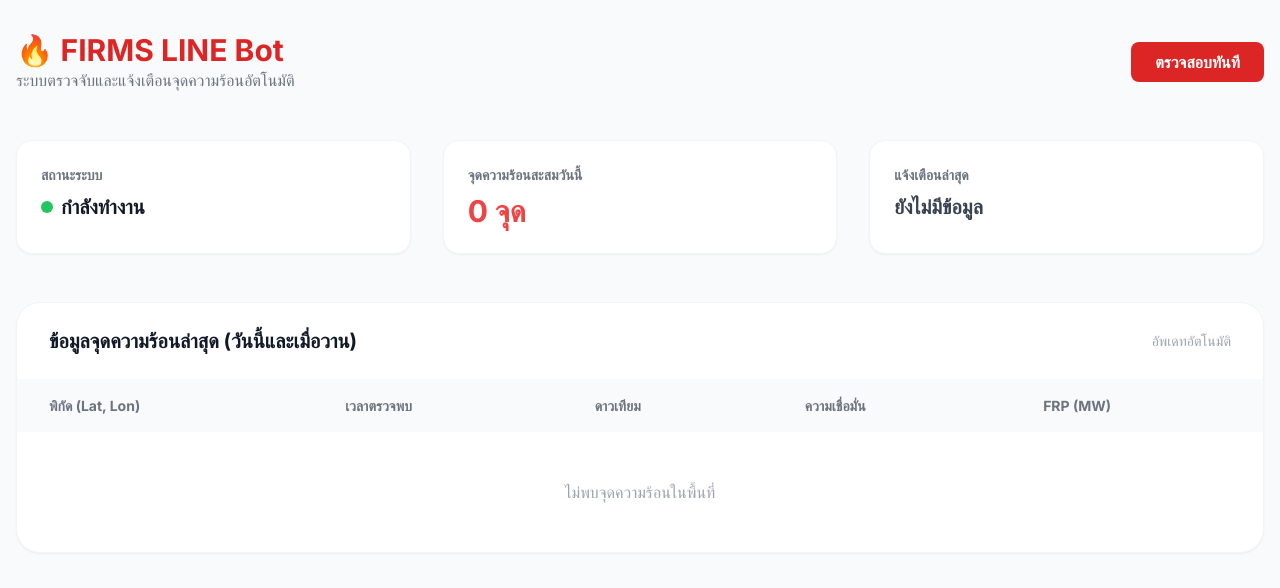
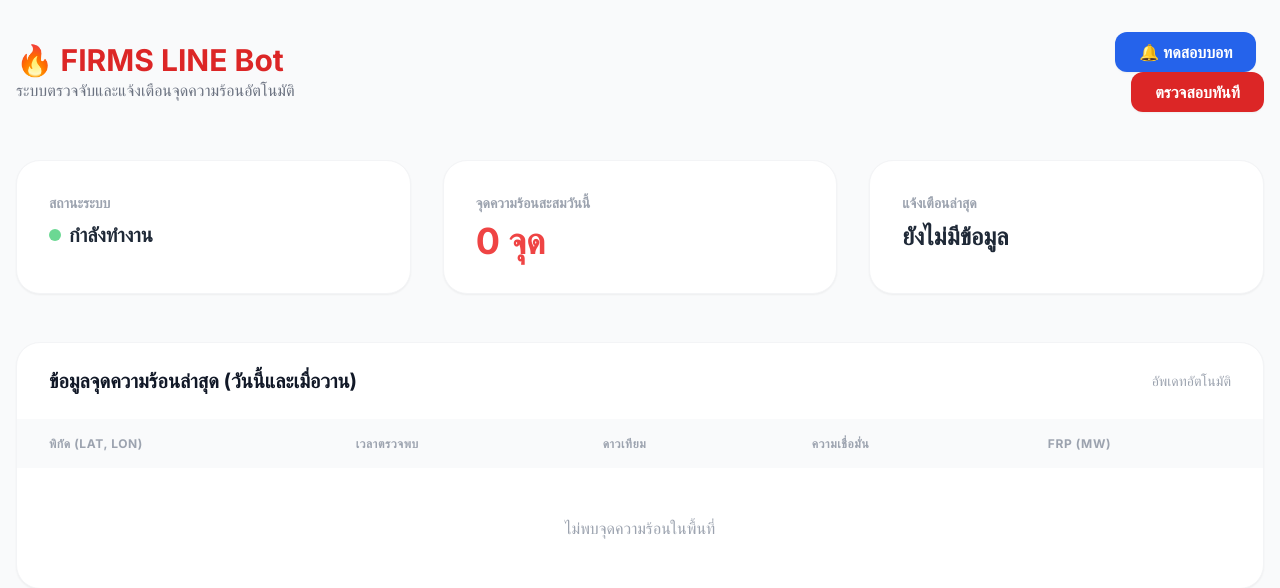
Before and after one commit to vwin2537-arch/Erawan-FireCheck-Bot, a FastAPI app: page / in a window 1280 px wide. Shown: the top 588 px of the page. Run offline with FastAPI, Linux system fonts and the light colour scheme; data that the repository does not hold is empty; some libraries are stand-ins or nearby versions.

Commit message:
fix: time formatting and add test-line bot button

```diff
--- a/app/routers/dashboard.py
+++ b/app/routers/dashboard.py
@@ -32,33 +32,71 @@ async def get_hotspots_today(db: AsyncSession = Depends(get_db)):
     today = thai_now.date()
     yesterday = today - timedelta(days=1)
 
-    # Get hotspots from today AND yesterday to handle day transition and ensure accuracy
+    # Get hotspots from today AND yesterday
     stmt = select(Hotspot).where(
         or_(Hotspot.acq_date == today, Hotspot.acq_date == yesterday)
     ).order_by(desc(Hotspot.acq_date), desc(Hotspot.acq_time))
 
     result = await db.execute(stmt)
-    hotspots = result.scalars().all()
+    hotspots_raw = result.scalars().all()
+
+    # Standardize time format for JS to display easily
+    hotspots = []
+    for h in hotspots_raw:
+        time_str = h.acq_time
+        if time_str and ":" not in time_str and len(time_str) == 4:
+            time_str = f"{time_str[:2]}:{time_str[2:]}"
+
+        hotspots.append({
+            "id": h.id,
+            "latitude": h.latitude,
+            "longitude": h.longitude,
+            "acq_date": str(h.acq_date),
+            "acq_time": time_str,
+            "satellite": h.satellite,
+            "confidence": h.confidence,
+            "frp": h.frp
+        })
 
     # Calculate today's count strictly for the summary card
-    today_count = sum(1 for h in hotspots if h.acq_date == today)
+    today_count = sum(1 for h in hotspots if h["acq_date"] == str(today))
 
     return {
         "today_count": today_count,
         "hotspots": hotspots
     }
 
-@router.get("/notifications")
-async def get_notifications(limit: int = 50, db: AsyncSession = Depends(get_db)):
-    stmt = select(Notification).order_by(desc(Notification.sent_at)).limit(limit)
-    result = await db.execute(stmt)
-    return result.scalars().all()
-
 @router.get("/logs")
 async def get_logs(limit: int = 100, db: AsyncSession = Depends(get_db)):
     stmt = select(CheckLog).order_by(desc(CheckLog.checked_at)).limit(limit)
     result = await db.execute(stmt)
-    return result.scalars().all()
+    logs = result.scalars().all()
+    # Add Z to end of checked_at to help JS understand it's UTC
+    return [{
+        "checked_at": l.checked_at.isoformat() + "Z",
+        "status": l.status,
+        "hotspots_found": l.hotspots_found
+    } for l in logs]
+
+@router.post("/test-line")
+async def test_line():
+    from .dashboard import THAI_TZ
+    line = LINEService()
+    settings = get_settings()
+    target = settings.LINE_GROUP_ID.strip() if settings.LINE_GROUP_ID else None
+
+    if not target:
+        return {"status": "error", "message": "LINE_GROUP_ID not configured"}
+
+    now = datetime.now(THAI_TZ)
+    from linebot.v3.messaging import TextMessage
+    message = TextMessage(text=f"🔔 ทดสอบการทำงานของบอท\n📅 เวลา: {now.strftime('%H:%M:%S')}\n✅ บอทเชื่อมต่อกับระบบ Dashboard เรียบร้อยแล้ว")
+
+    try:
+        await line.push_message(target, [message])
+        return {"status": "success"}
+    except Exception as e:
+        return {"status": "error", "message": str(e)}
 
 @router.post("/check-now")
 async def trigger_check(db: AsyncSession = Depends(get_db)):
--- a/templates/dashboard.html
+++ b/templates/dashboard.html
@@ -23,30 +23,34 @@
                 <p class="text-gray-500">ระบบตรวจจับและแจ้งเตือนจุดความร้อนอัตโนมัติ</p>
             </div>
             <div class="space-x-4">
+                <button onclick="testLine()"
+                    class="bg-blue-600 hover:bg-blue-700 text-white px-6 py-2 rounded-xl font-bold transition-all shadow-sm flex items-center gap-2">
+                    <span>🔔 ทดสอบบอท</span>
+                </button>
                 <button onclick="checkNow()" id="checkBtn"
-                    class="bg-red-600 text-white px-6 py-2 rounded-lg font-semibold hover:bg-red-700 transition">
-                    ตรวจสอบทันที
+                    class="bg-red-600 hover:bg-red-700 text-white px-6 py-2 rounded-xl font-bold transition-all shadow-sm flex items-center gap-2">
+                    <span>ตรวจสอบทันที</span>
                 </button>
             </div>
         </header>
 
-        <div class="grid grid-cols-1 md:grid-cols-3 gap-8 mb-12">
-            <div class="bg-white p-6 rounded-2xl shadow-sm border border-gray-100">
-                <h3 class="text-gray-500 text-sm font-semibold mb-2">สถานะระบบ</h3>
-                <div class="flex items-center">
-                    <span class="h-3 w-3 rounded-full bg-green-500 mr-2"></span>
-                    <span class="text-xl font-bold">กำลังทำงาน</span>
+        <section class="grid grid-cols-1 md:grid-cols-3 gap-8 mb-12">
+            <div class="bg-white p-8 rounded-3xl shadow-sm border border-gray-100">
+                <p class="text-sm font-semibold text-gray-400 mb-2">สถานะระบบ</p>
+                <div class="flex items-center gap-2">
+                    <span class="w-3 h-3 bg-green-500 rounded-full animate-pulse"></span>
+                    <span class="text-xl font-bold text-gray-800">กำลังทำงาน</span>
                 </div>
             </div>
-            <div class="bg-white p-6 rounded-2xl shadow-sm border border-gray-100">
-                <h3 class="text-gray-500 text-sm font-semibold mb-2">จุดความร้อนสะสมวันนี้</h3>
-                <div id="todayCount" class="text-3xl font-bold text-red-500">กำลังโหลด...</div>
+            <div class="bg-white p-8 rounded-3xl shadow-sm border border-gray-100">
+                <p class="text-sm font-semibold text-gray-400 mb-2">จุดความร้อนสะสมวันนี้</p>
+                <p id="todayCount" class="text-4xl font-extrabold text-red-500">0 จุด</p>
             </div>
-            <div class="bg-white p-6 rounded-2xl shadow-sm border border-gray-100">
-                <h3 class="text-gray-500 text-sm font-semibold mb-2">แจ้งเตือนล่าสุด</h3>
-                <div id="lastCheck" class="text-xl font-bold text-gray-700">กำลังโหลด...</div>
+            <div class="bg-white p-8 rounded-3xl shadow-sm border border-gray-100">
+                <p class="text-sm font-semibold text-gray-400 mb-2">แจ้งเตือนล่าสุด</p>
+                <p id="lastCheck" class="text-2xl font-bold text-gray-800">00:00:00</p>
             </div>
-        </div>
+        </section>
 
         <section class="bg-white rounded-3xl shadow-sm border border-gray-100 overflow-hidden">
             <div class="px-8 py-6 border-b border-gray-50 flex justify-between items-center">
@@ -55,17 +59,17 @@
             </div>
             <div class="overflow-x-auto">
                 <table class="w-full text-left">
-                    <thead class="bg-gray-50 text-gray-500 text-sm font-semibold">
-                        <tr>
-                            <th class="px-8 py-4">พิกัด (Lat, Lon)</th>
-                            <th class="px-8 py-4">เวลาตรวจพบ</th>
-                            <th class="px-8 py-4">ดาวเทียม</th>
-                            <th class="px-8 py-4">ความเชื่อมั่น</th>
-                            <th class="px-8 py-4">FRP (MW)</th>
+                    <thead>
+                        <tr class="bg-gray-50 text-gray-400 text-xs uppercase tracking-wider">
+                            <th class="px-8 py-4 font-bold">พิกัด (Lat, Lon)</th>
+                            <th class="px-8 py-4 font-bold">เวลาตรวจพบ</th>
+                            <th class="px-8 py-4 font-bold">ดาวเทียม</th>
+                            <th class="px-8 py-4 font-bold">ความเชื่อมั่น</th>
+                            <th class="px-8 py-4 font-bold">FRP (MW)</th>
                         </tr>
                     </thead>
                     <tbody id="hotspotTable" class="divide-y divide-gray-50">
-                        <!-- Data rows will be injected here -->
+                        <!-- Data will be loaded here -->
                     </tbody>
                 </table>
             </div>
@@ -87,7 +91,7 @@
                     ? hotspots.map(h => `
                         <tr>
                             <td class="px-8 py-4 font-mono text-sm">${h.latitude.toFixed(4)}, ${h.longitude.toFixed(4)}</td>
-                            <td class="px-8 py-4">${h.acq_time.substring(0, 2)}:${h.acq_time.substring(2, 4)} น. (${h.acq_date})</td>
+                            <td class="px-8 py-4">${h.acq_time} น. (${h.acq_date})</td>
                             <td class="px-8 py-4"><span class="bg-blue-50 text-blue-600 px-2 py-1 rounded text-xs font-bold">${h.satellite}</span></td>
                             <td class="px-8 py-4">${h.confidence}</td>
                             <td class="px-8 py-4 font-semibold">${h.frp.toFixed(2)}</td>
@@ -135,6 +139,20 @@
             }
         }
 
+        async function testLine() {
+            try {
+                const response = await fetch('/api/test-line', { method: 'POST' });
+                const result = await response.json();
+                if (result.status === 'success') {
+                    alert('ส่งข้อความทดสอบเข้า LINE เรียบร้อยแล้ว!');
+                } else {
+                    alert('ผิดพลาด: ' + result.message);
+                }
+            } catch (error) {
+                alert('เกิดข้อผิดพลาดในการส่งข้อความทดสอบ');
+            }
+        }
+
         loadData();
         setInterval(loadData, 60000); // 1 min auto-refresh
     </script>
```
